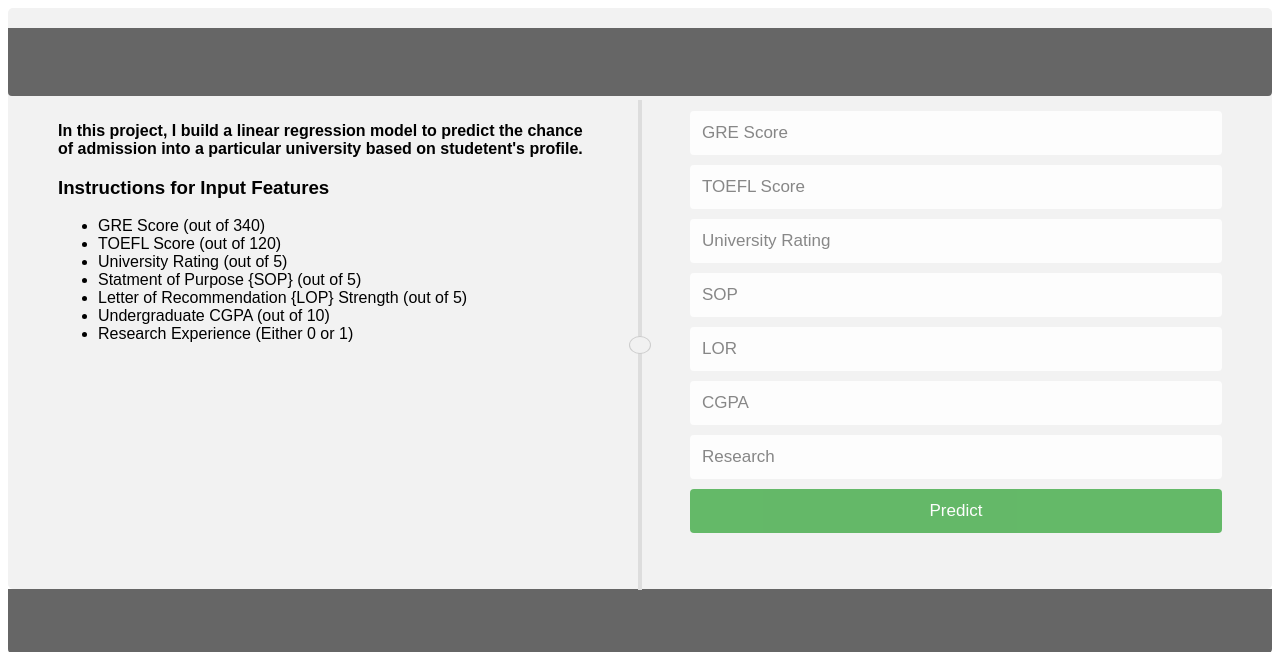
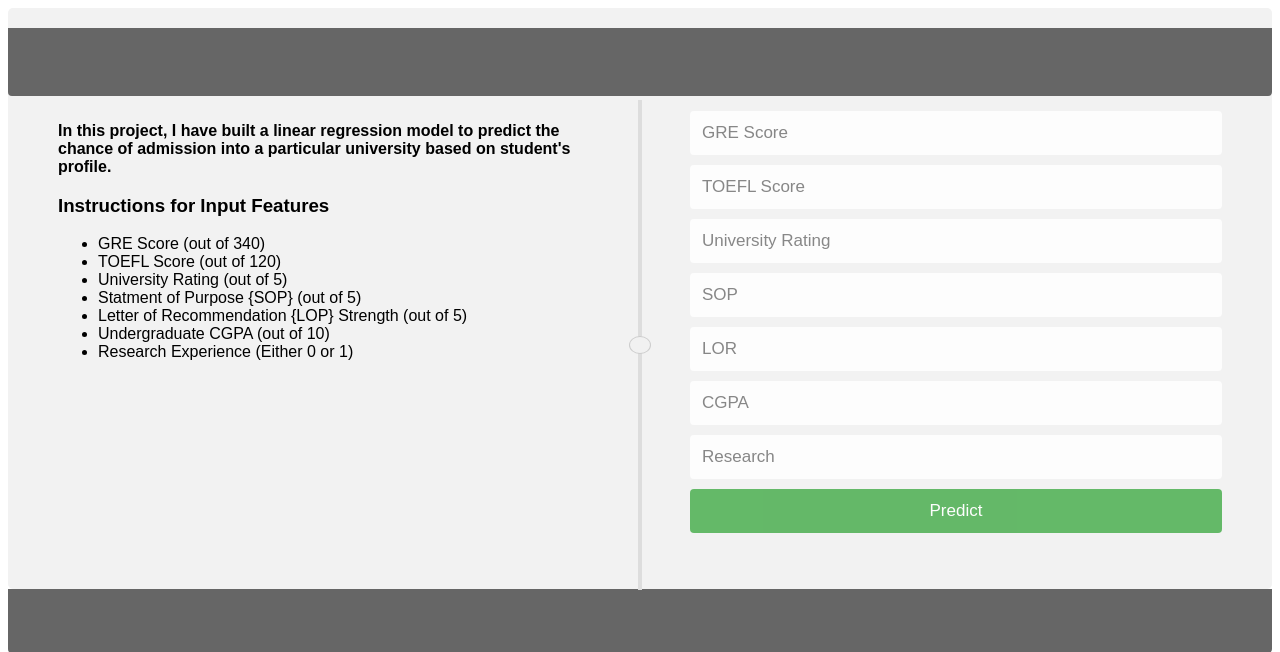
Before and after one commit to gurrambhaskar25/graduateadmissionprediction, a Flask app: page / in a window 1280 px wide. Shown: the top 652 px of the page. Run offline with Flask 2, Linux system fonts and the light colour scheme; parts of the project's set-up code (start-up, migrations or seed data) failed here and were passed over.

Commit message:
Update index.html

```diff
--- a/templates/index.html
+++ b/templates/index.html
@@ -141,7 +141,7 @@ input[type=submit]:hover {
       </div>
 
       <div class="col">
-	  <p><b>In this project, I build a linear regression model to predict the chance of admission into a particular university based on studetent's profile.</p></b>
+	  <p><b>In this project, I have built a  linear regression model to predict the chance of admission into a particular university based on student's profile.</p></b>
 	  <h3>Instructions for Input Features</h3>
       <ul>
 			<li>GRE Score (out of 340)</li>
```
